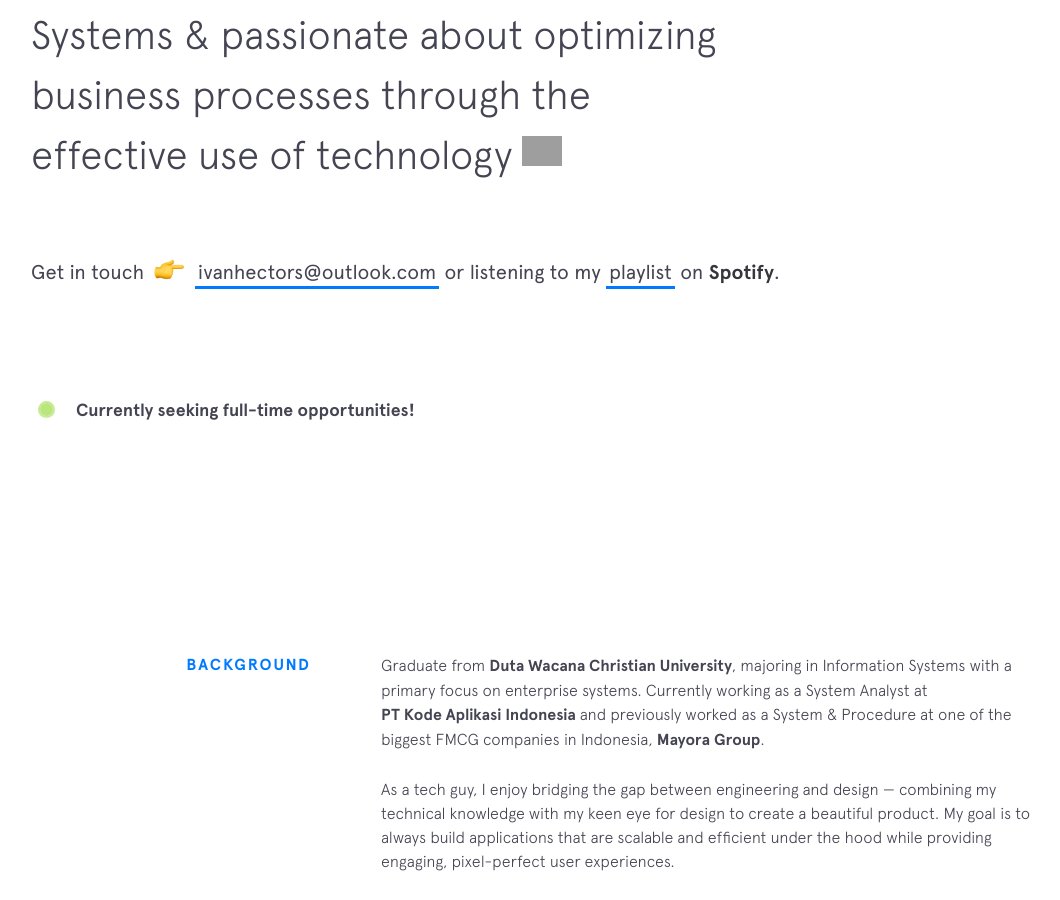
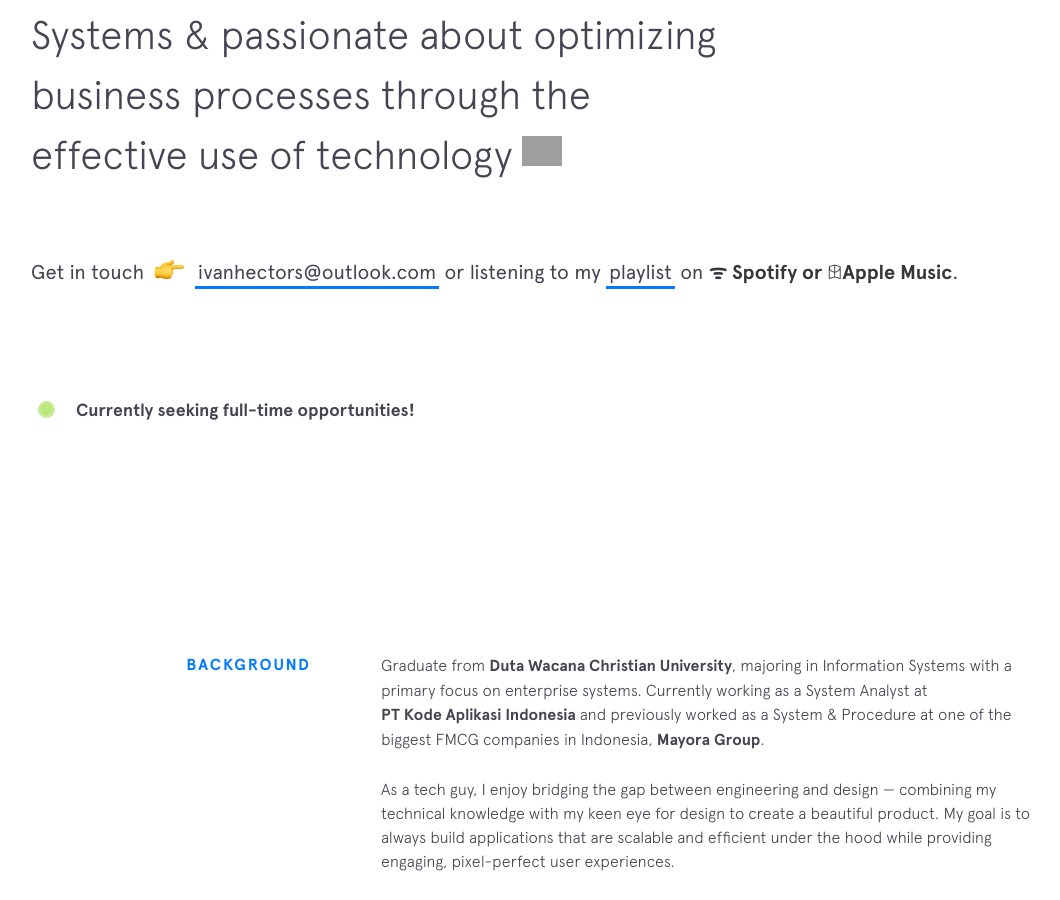
Before and after one commit to ivanhectors/ivanhectors.github.io, a Jekyll site: the page built from index.html, in a window 1280 px wide and 900 px high, scrolled down 347 px. Shown: the whole window, without its empty margins (69-1129 px from the left). Built offline with Jekyll 4.4.1, drawn with Linux system fonts in a browser that asks for light colours; nearby versions of some CDN libraries; grey boxes are pictures that could not be loaded.

Commit message:
Update intro.html

```diff
--- a/_includes/intro.html
+++ b/_includes/intro.html
@@ -12,7 +12,7 @@
     <span>Get in touch </span>
     <span class="emoji pointer"></span>
     <span>
-      <a href="mailto:ivanhectors@outlook.com" target="_blank" class="highlight-link">ivanhectors@outlook.com</a> or listening to my <a href="/playlist.html" class="highlight-link">playlist</a> on <strong>Spotify</strong>.
+      <a href="mailto:ivanhectors@outlook.com" target="_blank" class="highlight-link">ivanhectors@outlook.com</a> or listening to my <a href="/playlist.html" class="highlight-link">playlist</a> on <strong>ᯤ Spotify or Apple Music</strong>.
     </span>
   </h3>
 
```
